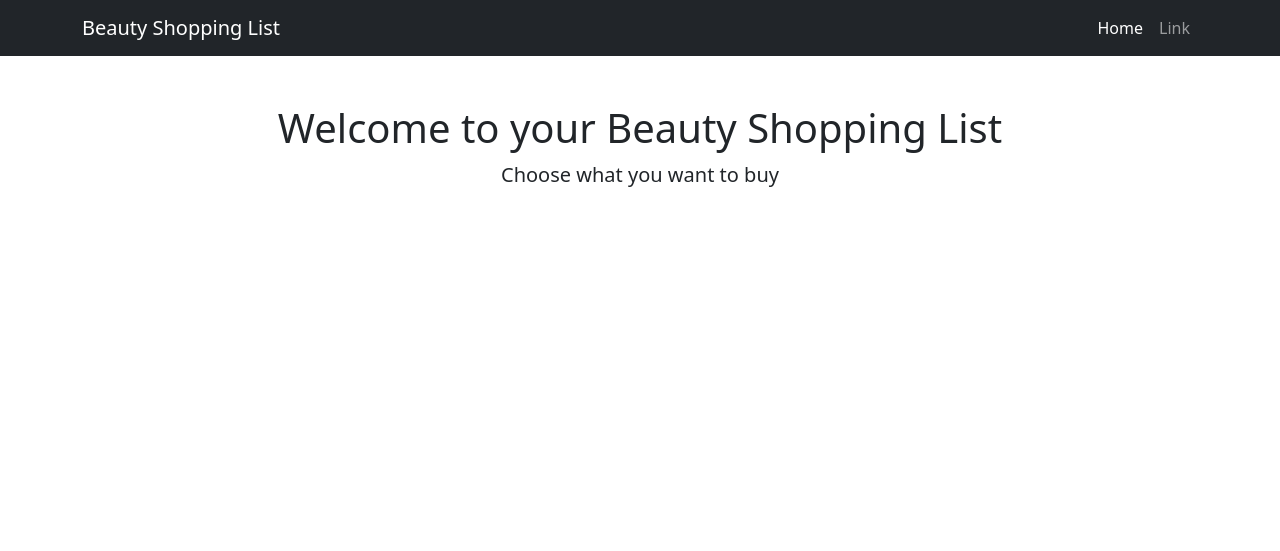
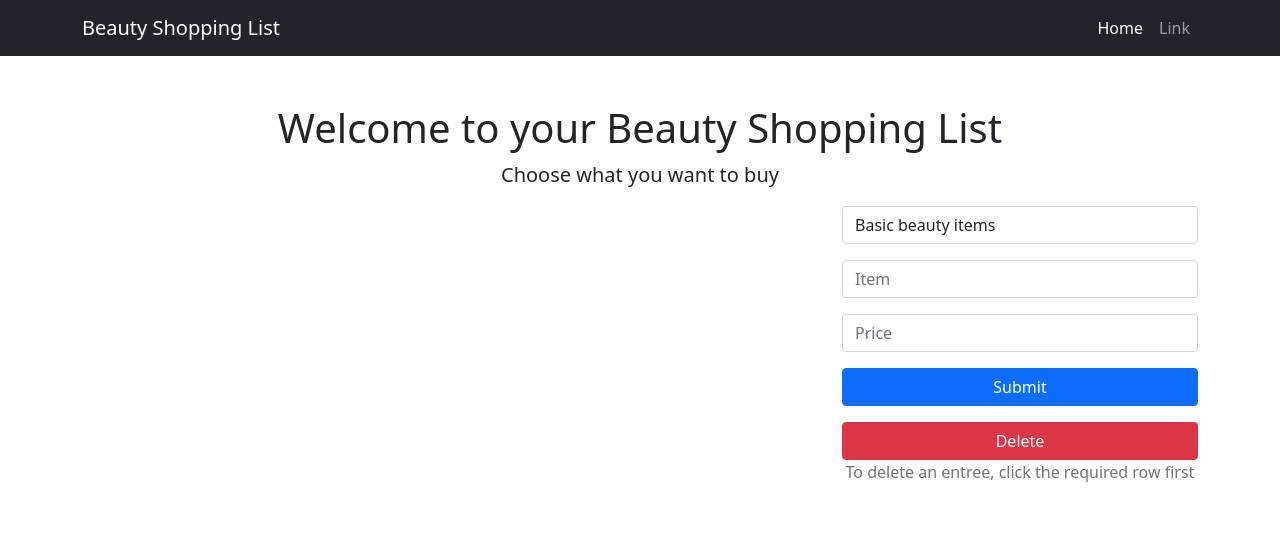
Before and after one commit to leilacctcomp/ssp-ca3, a website: page views/index.html in a window 1280 px wide. Drawn offline with nearby package versions, Linux system fonts and the light colour scheme; no server answers.

Commit message:
Index.html Bootstrap changes

```diff
--- a/BeautyShoppingList.xml
+++ b/BeautyShoppingList.xml
@@ -1,6 +1,6 @@
 <?xml version = "1.0" encoding = "UTF-8" ?>
 <shoppingList>
-    <listType name="Basic beauty itens">
+    <listType name="Basic beauty items">
         <itemType>
             <item>Acne spot treatment</item>
             <price>28.95</price>
@@ -18,7 +18,7 @@
             <price></price>
         </itemType>
     </listType>
-        <listType name="Essential beauty itens">
+        <listType name="Essential beauty items">
         <itemType>
             <item>Lipstick in Sunrise Red</item>
             <price>40.00</price>
@@ -36,7 +36,7 @@
             <price>78.40</price>
         </itemType>
     </listType>
-        <listType name="Luxury beauty itens">
+        <listType name="Luxury beauty items">
         <itemType>
             <item>Cream blush</item>
             <price>89.00</price>
--- a/views/index.html
+++ b/views/index.html
@@ -41,12 +41,37 @@
         </nav>
         <!-- Page content-->
         <div class="container">
-            <div class="text-center mt-5">
-                <h1>Welcome to your Beauty Shopping List</h1>
-                <p class="lead">Choose what you want to buy</p>
+            <div class="row">
+                <div class="text-center mt-5">
+                    <h1>Welcome to your Beauty Shopping List</h1>
+                    <p class="lead">Choose what you want to buy</p>
+                </div>
+                <!--This dive was created to inject the table that formes the shopping list-->
+                <div id="results" class="col-lg-8 ab-5 "></div>
+
+                <div id="menu" class="col-lg-4 mb-5 order-1">
+                    <form enctype="application/json" action="/post/json" method="post">
+                        <div class="form-group">
+                            <!--Dropdown options to select the category of the items to be add up-->
+                            <select class="form-control" name="sec_n">
+                                <option value="0">Basic beauty items</option>
+                                <option value="1">Essential beauty items</option>
+                                <option value="2">Luxury beauty items</option>
+                            </select>
+                            <!--These are the input fields to add the item and its price up-->
+                            <input class="form-control mt-3" type="text" name="item" placeholder="Item">
+                            <input class="form-control mt-3" type="text" name="price" placeholder="Price">
+                            <!--This is the submit button to add the items in-->
+                            <div class="d-grid gap-2"><button type="submit" class="btn btn-primary btn-block mt-3">Submit</button></div>
+                        </div>
+                    </form>
+                    <!--This is button to delete an item from the shopping list-->
+                    <div class="d-grid gap-2">
+                        <button id="delete" class="btn btn-danger btn-block mt-3">Delete</button>
+                    </div>
+                        <p class="text-muted text-center">To delete an entree, click the required row first</p>
+                </div>
             </div>
-            <!--This dive was created to inject the table that formes the shopping list-->
-            <div id="results" class="col-lg-12 ab-5 "></div>
         </div>
         <!-- Bootstrap core JS-->
         <script src="https://cdn.jsdelivr.net/npm/bootstrap@5.1.3/dist/js/bootstrap.bundle.min.js"></script>
```
